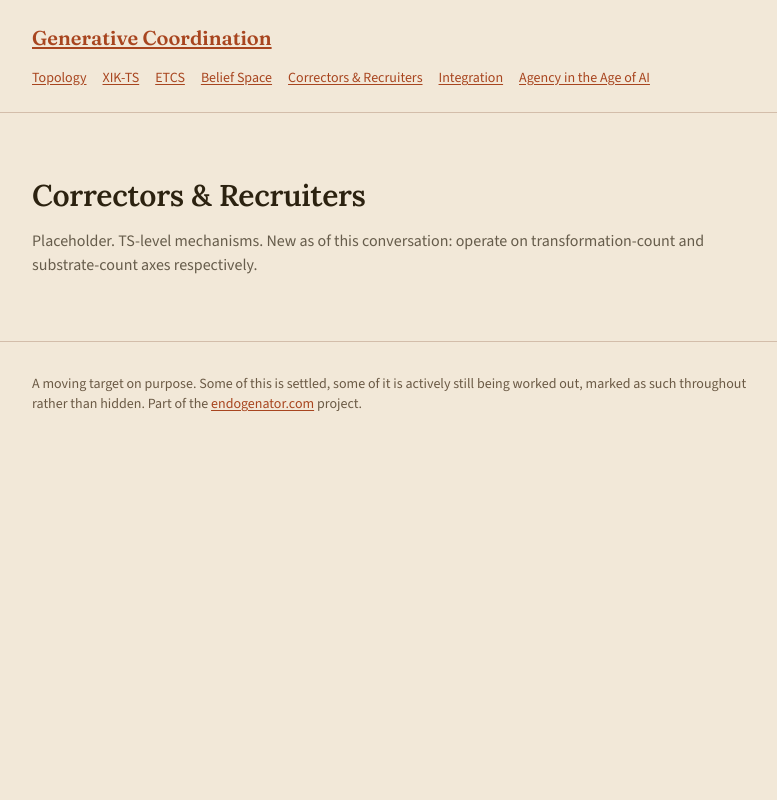
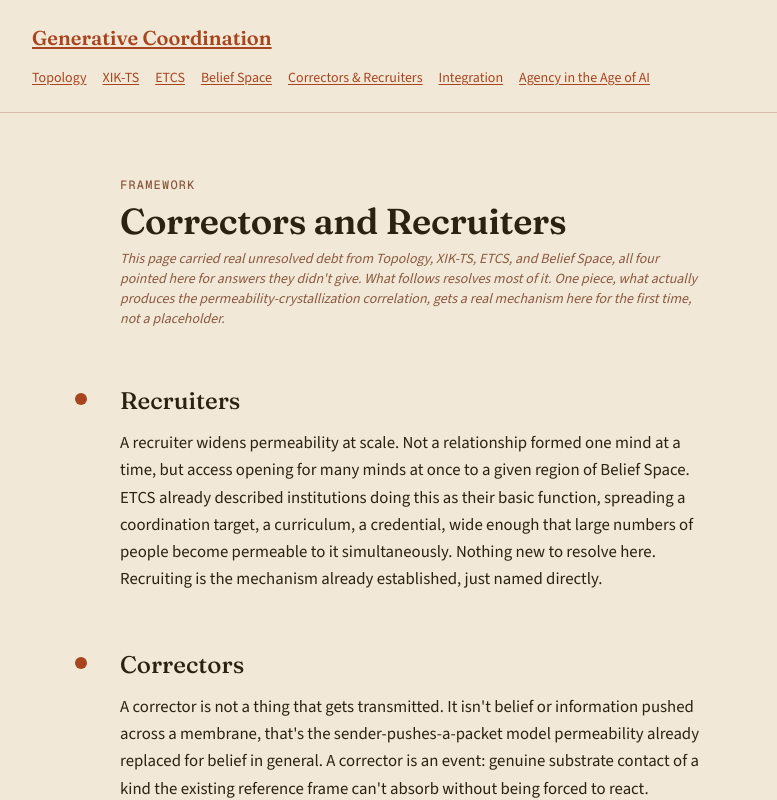
Before and after one commit to Endogenator/doctoral-progress, a Next.js app: page /generative-site/frameworks/correctors-recruiters in a window 1280 px wide. Shown: the top 800 px of the page, without its empty margins (248-1025 px from the left). Built offline with nearby package versions, Linux system fonts and the light colour scheme.

Commit message:
C & R add

```diff
--- a/src/app/generative-site/frameworks/correctors-recruiters/page.tsx
+++ b/src/app/generative-site/frameworks/correctors-recruiters/page.tsx
@@ -1,10 +1,197 @@
-export default function Page() {
+import type { ReactNode } from "react";
+
+function Section({ title, status, children }: { title: string; status?: string; children: ReactNode }) {
   return (
-    <div className="mx-auto max-w-3xl px-6 py-16">
-      <h1 className="text-3xl font-semibold">Correctors & Recruiters</h1>
-      <p className="mt-4 text-base opacity-70">
-        Placeholder. TS-level mechanisms. New as of this conversation: operate on transformation-count and substrate-count axes respectively.
-      </p>
+    <section className="relative pl-8 md:pl-10">
+      <span
+        className="growth-marker absolute left-[-5px] top-2 h-3 w-3 rounded-full ring-4 ring-[var(--site-sand)] md:left-[calc(1px-6px)]"
+        style={{ backgroundColor: "var(--site-rust)" }}
+        aria-hidden="true"
+      />
+      <h2
+        className="mb-3 text-2xl font-medium"
+        style={{ fontFamily: "var(--font-fraunces)" }}
+      >
+        {title}
+      </h2>
+      {status && (
+        <p className="mb-4 text-sm italic text-[var(--site-clay)]">
+          {status}
+        </p>
+      )}
+      <div className="space-y-4 text-[1.05rem] leading-relaxed">
+        {children}
+      </div>
+    </section>
+  );
+}
+
+export default function CorrectorsRecruitersPage() {
+  return (
+    <div className="mx-auto max-w-2xl px-6 py-16">
+      <div className="relative">
+        <div
+          className="growth-rail absolute left-[3px] top-2 hidden w-px md:block"
+          style={{ bottom: "2.5rem" }}
+          aria-hidden="true"
+        />
+
+        <p
+          className="mb-2 pl-8 text-xs font-medium uppercase tracking-widest text-[var(--site-clay)] md:pl-10"
+          style={{ fontFamily: "var(--font-geist-mono)" }}
+        >
+          Framework
+        </p>
+        <h1
+          className="mb-2 pl-8 text-4xl font-semibold md:pl-10"
+          style={{ fontFamily: "var(--font-fraunces)" }}
+        >
+          Correctors and Recruiters
+        </h1>
+        <p className="mb-14 pl-8 text-sm italic text-[var(--site-clay)] md:pl-10">
+          This page carried real unresolved debt from Topology, XIK-TS,
+          ETCS, and Belief Space, all four pointed here for answers they
+          didn&apos;t give. What follows resolves most of it. One piece,
+          what actually produces the permeability-crystallization
+          correlation, gets a real mechanism here for the first time, not a
+          placeholder.
+        </p>
+
+        <div className="space-y-14">
+          <Section title="Recruiters">
+            <p>
+              A recruiter widens permeability at scale. Not a relationship
+              formed one mind at a time, but access opening for many minds
+              at once to a given region of Belief Space. ETCS already
+              described institutions doing this as their basic function,
+              spreading a coordination target, a curriculum, a credential,
+              wide enough that large numbers of people become permeable to
+              it simultaneously. Nothing new to resolve here. Recruiting is
+              the mechanism already established, just named directly.
+            </p>
+          </Section>
+
+          <Section title="Correctors">
+            <p>
+              A corrector is not a thing that gets transmitted. It
+              isn&apos;t belief or information pushed across a membrane,
+              that&apos;s the sender-pushes-a-packet model permeability
+              already replaced for belief in general. A corrector is an
+              event: genuine substrate contact of a kind the existing
+              reference frame can&apos;t absorb without being forced to
+              react.
+            </p>
+            <p>
+              This is why more exposure, more repetition, more stirring,
+              never converts a mixture into a compound. It takes a
+              different kind of contact entirely, not more of the same
+              kind. Real testing, real experience, evidence that can&apos;t
+              be reinterpreted away, forces the reaction that produces
+              knowledge. Belief that only ever receives more of the same
+              confirming contact stays belief indefinitely, however long
+              it&apos;s held.
+            </p>
+          </Section>
+
+          <Section title="Why correcting doesn't scale the way recruiting does">
+            <p>
+              Recruiting scales because it&apos;s fundamentally a diffusion
+              process, belief as gas filling whatever&apos;s permeable, and
+              permeability can be opened for enormous numbers of people at
+              once through a single institutional act, a curriculum, a
+              broadcast target, a credential requirement. Correcting
+              doesn&apos;t have that structure. Forcing genuine substrate
+              contact strong enough to produce a reaction is inherently a
+              per-mind event, the specific experience that breaks one
+              person&apos;s existing frame open doesn&apos;t necessarily do
+              the same for the next person, and can&apos;t be mass-produced
+              the way a target can be mass-broadcast.
+            </p>
+            <p>
+              This means institutions don&apos;t neglect correcting through
+              malice or oversight. Any institution optimizing for reach
+              naturally tilts toward the mechanism that actually scales.
+              The imbalance ETCS described, recruiting outpacing correcting
+              as institutions grow, isn&apos;t a design failure. It&apos;s
+              what happens by default when one half of the pair scales and
+              the other doesn&apos;t.
+            </p>
+            <p>
+              <strong>
+                Crisis is the exception, and it&apos;s the exception that
+                proves the mechanism rather than breaking it.
+              </strong>{" "}
+              A crisis forces genuine, undeniable substrate contact on
+              large numbers of people simultaneously, without needing an
+              institution to mediate it person by person. That&apos;s
+              still a corrector, still substrate contact strong enough to
+              force a reaction, it&apos;s just one of the rare conditions
+              under which correcting achieves the kind of scale recruiting
+              gets by default. Crisis doesn&apos;t scale correcting by
+              design. It scales correcting by brute force, substrate
+              imposing contact directly rather than needing to be
+              arranged.
+            </p>
+          </Section>
+
+          <Section title="What actually produces the permeability-crystallization correlation">
+            <p>
+              XIK-TS left this open: permeability and crystallization show
+              up correlated, with no single located mechanism producing
+              either. There is one mechanism, not two separate pathways
+              converging on the same appearance.
+            </p>
+            <p>
+              Mixtures, asymptotic beliefs, lack the substrate bond that
+              would let them stand independently. What sustains them
+              instead is identity anchoring, they get tied to a
+              person&apos;s sense of self, and once anchored, they&apos;re
+              protected by whatever function protects the rest of
+              identity. Knowledge, genuinely reacted, doesn&apos;t need
+              anchoring to persist, so it gives identity nothing to
+              defend, and stays comparatively permeable, open to being
+              extended without threat. Crystallization and low
+              permeability are what identity&apos;s general
+              self-protective function looks like when applied to
+              something that was never actually reacted, but has been
+              anchored to self anyway.
+            </p>
+            <p>
+              The rigid expert case makes the mechanism concrete rather
+              than abstract. What crystallizes isn&apos;t usually the
+              technical knowledge itself, which may be genuinely reacted
+              and comparatively open to refinement. What&apos;s anchored
+              is the identity of being an expert, being the kind of person
+              who would already know if something were true. When
+              disconfirming contact arrives, it doesn&apos;t test that
+              identity the way a corrector is supposed to. Instead, the
+              anchored identity claim tests the contact,{" "}
+              <em>I would have known this if it were true</em>, and
+              whatever fails that test gets rejected or reinterpreted
+              rather than triggering revision. That&apos;s the correction
+              relationship inverted: substrate contact is supposed to test
+              belief, and here belief, specifically an identity anchored to
+              expertise, has become the standard that substrate contact is
+              measured against instead.
+            </p>
+          </Section>
+
+          <Section title="Where this connects, without restating it here">
+            <p>
+              Belief Space described what a reference frame built around
+              an error looks like, and why staying unenacted protects it.
+              This page names the event that would actually correct it,
+              and explains why that event is structurally rare compared to
+              how easily belief spreads. ETCS&apos;s recruiting-without-
+              correcting problem now has a real mechanism behind it, not
+              just an observation. Generative Coordination, whenever fully
+              drafted, is what it looks like when correctors and recruiters
+              operate together deliberately, correcting scaled up wherever
+              possible, recruiting never allowed to outrun it by default.
+            </p>
+          </Section>
+        </div>
+      </div>
     </div>
   );
 }
```
